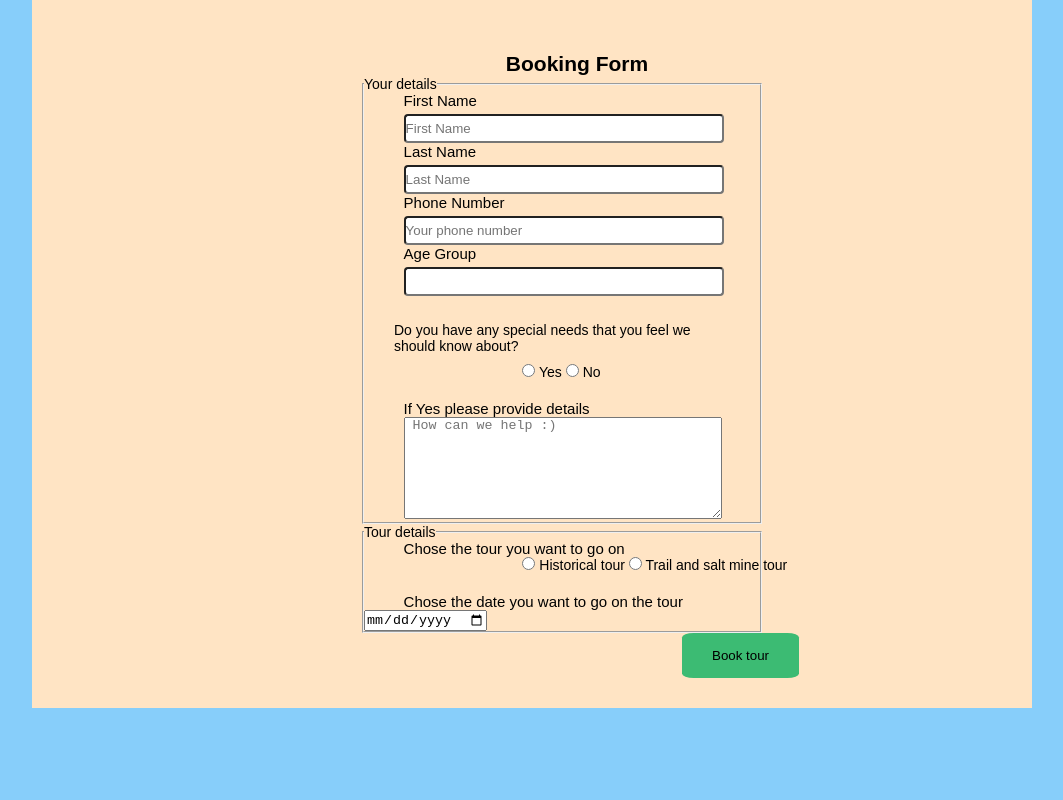
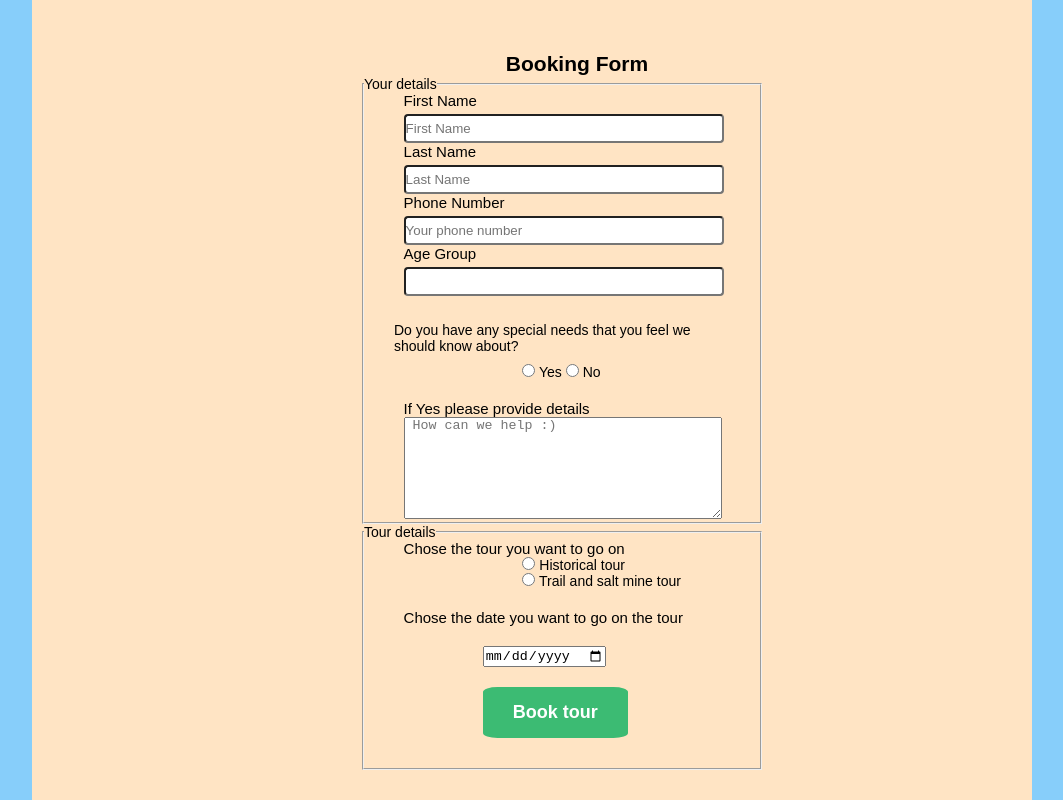
Before and after one commit to fantalm/Bucovina, a plain HTML site: page bookings.html in a window 1280 px wide. Shown: the part 353-1153 px from the top of the page, without its empty margins (108-1171 px from the left). Before the commit the page ends 1061 px from the top, so only its background shows below. Drawn offline with Linux system fonts and the light colour scheme.

Commit message:
update on bookings.html and styles css
fixed indentation issues on bookings.html
add styles to date input and form button

```diff
--- a/assets/css/style.css
+++ b/assets/css/style.css
@@ -301,3 +301,21 @@ p.red{
     left: 40%;
     margin-bottom:20px;
 }
+#date{
+    position:relative;
+    left:30%;
+    margin: 20px 0;
+}
+.button2{
+    padding: 15px 30px;
+    background-color: #3cbb73;
+    align-items: center;
+    margin-left: 30%;
+    border: none;
+    border-radius: 10%;
+    cursor: pointer;
+    margin-bottom: 30px;
+    font-weight: bold;
+    font-size: 18px;
+    color:#fff;
+}
--- a/bookings.html
+++ b/bookings.html
@@ -57,23 +57,17 @@
                     <legend>Tour details</legend>
                     <label class="details">Chose the tour you want to go on</label><br>
                     <div>
-                    <input type="radio" name="tours" id="historical-tour" value="historical-tour" required>
-                    <label for="historical-tour">Historical tour</label>
-                    <input type="radio" name="tours" id="trail-tour" value="trail-tour">
-                    <label for="trail-tour">Trail and salt mine tour</label>
+                        <input type="radio" name="tours" id="historical-tour" value="historical-tour" required>
+                        <label for="historical-tour">Historical tour</label><br>
+                        <input type="radio" name="tours" id="trail-tour" value="trail-tour">
+                        <label for="trail-tour">Trail and salt mine tour</label>
                     </div>
                     <label for="date" class="details">Chose the date you want to go on the tour</label>
-                    <input type="date" id="date" name="date" required>
+                    <input type="date" id="date" name="date" required><br>
+                    <input type="submit" value="Book tour" class="button2">
                 </fieldset>
-                <input type="submit" value="Book tour" class="button">
             </form>
-
-
         </div>
-
-
     </div>
-
-
 </body>
 </html>
```
